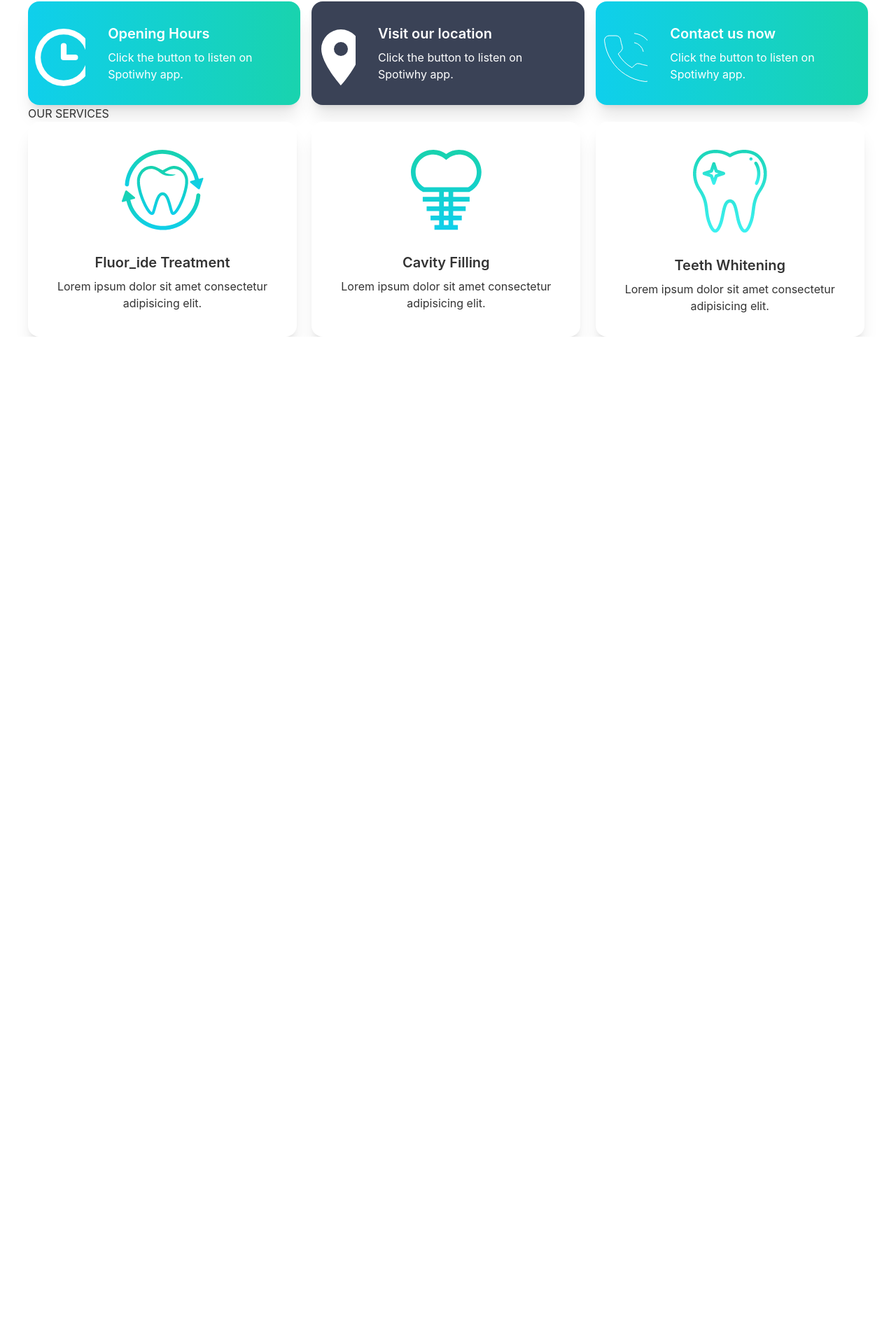
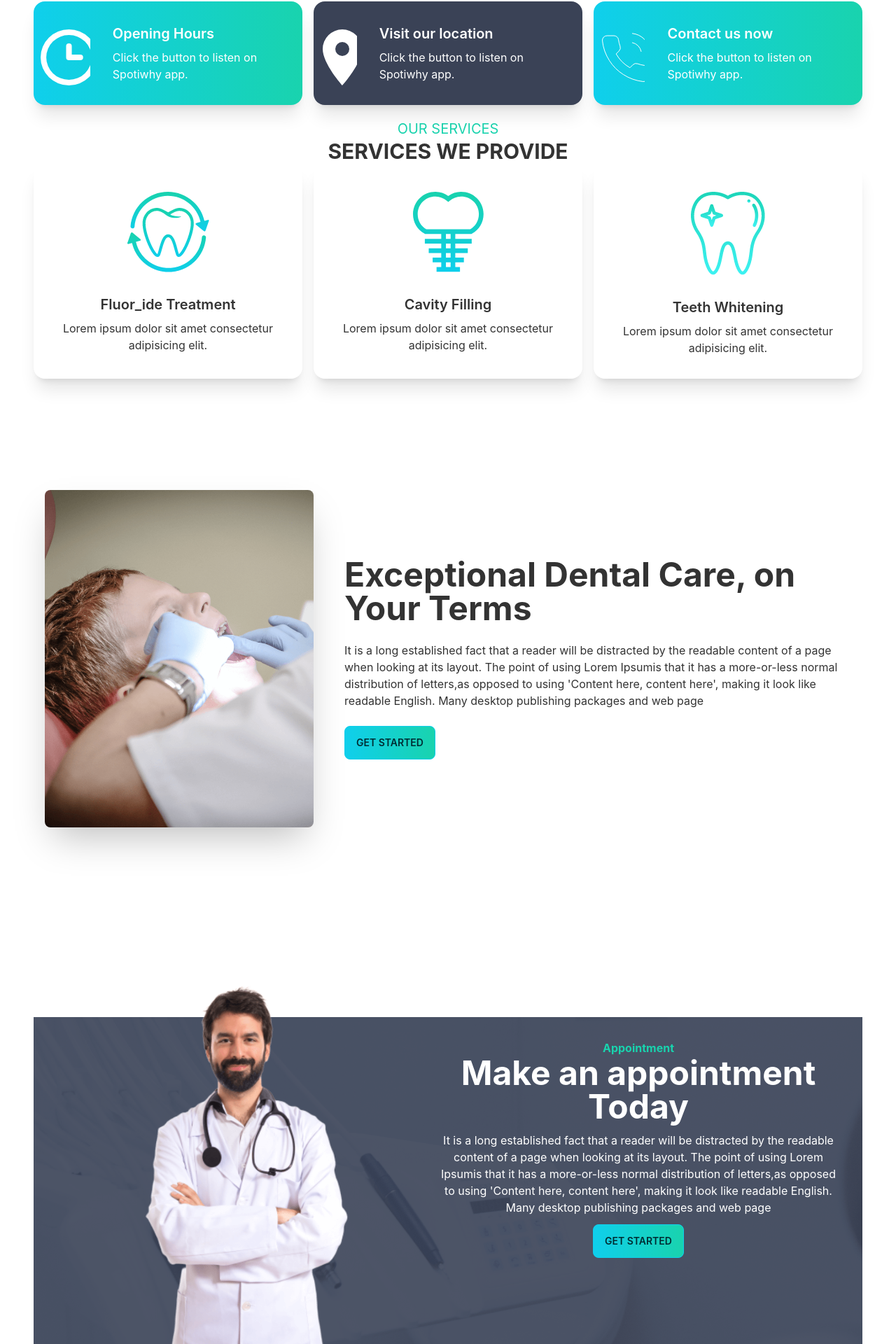
Before and after one commit to parthomalo/doctors-portal-cliend, a React (Create React App) app: page / in a window 1280 px wide. Shown: the part 862-2782 px from the top of the page at 70% size. Before the commit the page ends 1343 px from the top, so only its background shows below. Built offline with nearby package versions, Linux system fonts and the light colour scheme.

Commit message:
added appoitment data input

```diff
--- /dev/null
+++ b/src/Pages/Home/Appointment.js
@@ -0,0 +1,25 @@
+import React from 'react';
+import doctor from '../../assets/images/doctor.png'
+import Button from '../Shared/Button';
+import appointment from '../../assets/images/appointment.png'
+const Appointment = () => {
+    return (
+        <section style={{
+            background: `url(${appointment})`
+        }} className='flex w-100 mt-28'>
+
+            <div className='flex-1 hidden lg:block'>
+                <img className='mt-[-100px]' src={doctor} alt="" />
+            </div>
+
+            <div className='flex-1 mt-8 mr-8 sm:text-center '>
+                <h1 className='text-secondary font-bold'>Appointment</h1>
+                <h1 className='text-white text-5xl font-bold'>Make an appointment Today</h1>
+                <p className='text-white mt-3 mb-3'>It is a long established fact that a reader will be distracted by the readable content of a page when looking at its layout. The point of using Lorem Ipsumis that it has a more-or-less normal distribution of letters,as opposed to using 'Content here, content here', making it look like readable English. Many desktop publishing packages and web page</p>
+                <Button>GET STARTED</Button>
+            </div>
+        </section>
+    );
+};
+
+export default Appointment;
--- a/src/Pages/Home/Banner.js
+++ b/src/Pages/Home/Banner.js
@@ -3,14 +3,14 @@
 import Button from '../Shared/Button';
 const Banner = () => {
     return (
-        <div class="hero min-h-screen">
-        <div class="hero-content flex-col lg:flex-row-reverse">
-          <img src={chair}  class="max-w-sm rounded-lg shadow-2xl" />
+        <div className="hero min-h-screen">
+        <div className="hero-content flex-col lg:flex-row-reverse">
+          <img src={chair}  className="max-w-sm rounded-lg shadow-2xl" />
           <div>
-            <h1 class="text-5xl font-bold">Your New Smile Starts Here</h1>
-            <p class="py-6">Lorem, ipsum dolor sit amet consectetur adipisicing elit. Quaerat pariatur ab nesciunt molestiae est laudantium, consectetur non dignissimos autem quisquam aperiam quis beatae accusantium, aliquid commodi sint molestias. Ipsa, fuga!
+            <h1 className="text-5xl font-bold">Your New Smile Starts Here</h1>
+            <p className="py-6">Lorem, ipsum dolor sit amet consectetur adipisicing elit. Quaerat pariatur ab nesciunt molestiae est laudantium, consectetur non dignissimos autem quisquam aperiam quis beatae accusantium, aliquid commodi sint molestias. Ipsa, fuga!
             </p>
-            <Button></Button>
+            <Button> GET STARTED</Button>
           </div>
         </div>
       </div>
--- /dev/null
+++ b/src/Pages/Home/Exceptional.js
@@ -0,0 +1,19 @@
+import React from 'react';
+import treatment from '../../assets/images/treatment.png'
+import Button from '../Shared/Button';
+const Exceptional = () => {
+    return (
+        <div className="hero min-h-screen px-13 ">
+            <div className="hero-content flex-col lg:flex-row gap-5">
+                <img src={treatment} className="max-w-sm rounded-lg shadow-2xl mr-6 " />
+                <div>
+                    <h1 className="text-5xl font-bold">Exceptional Dental Care, on Your Terms</h1>
+                    <p className="py-6">It is a long established fact that a reader will be distracted by the readable content of a page when looking at its layout. The point of using Lorem Ipsumis that it has a more-or-less normal distribution of letters,as opposed to using 'Content here, content here', making it look like readable English. Many desktop publishing packages and web page</p>
+                    <Button> GET STARTED</Button>
+                </div>
+            </div>
+        </div>
+    );
+};
+
+export default Exceptional;
--- a/src/Pages/Home/Home.js
+++ b/src/Pages/Home/Home.js
@@ -1,14 +1,18 @@
 import React from 'react';
+import Appointment from './Appointment';
 import Banner from './Banner';
+import Exceptional from './Exceptional';
 import Info from './Info';
 import Services from './Services';
 
 const Home = () => {
     return (
-        <div className='mx-10 '>
+        <div className='px-12  '>
            <Banner></Banner>
            <Info></Info>
            <Services></Services>
+           <Exceptional></Exceptional>
+           <Appointment></Appointment>
         </div>
     );
 };
--- a/src/Pages/Home/Info.js
+++ b/src/Pages/Home/Info.js
@@ -6,7 +6,7 @@
 
 const Info = () => {
     return (
-        <div className='grid lg:grid-cols-3 sm:grid-cols-1 md:grid-cols-2 gap-4 '>
+        <div className='grid lg:grid-cols-3 sm:grid-cols-1 md:grid-cols-2 gap-4 justify-center '>
             <InfoCard bgColor={'bg-gradient-to-r from-primary to-secondary'} title={'Opening Hours'} img={clock}></InfoCard>
             <InfoCard bgColor={'bg-accent'} title={'Visit our location'} img={marker}></InfoCard>
             <InfoCard bgColor={'bg-gradient-to-r from-primary to-secondary'} title={'Contact us now'} img={phone}></InfoCard>
--- a/src/Pages/Home/InfoCard.js
+++ b/src/Pages/Home/InfoCard.js
@@ -2,13 +2,13 @@
 
 const InfoCard = ({img, title, bgColor}) => {
     return (
-        <div class={`card lg:card-side ${bgColor} shadow-xl`}>
+        <div className={`card lg:card-side ${bgColor} shadow-xl`}>
             <figure>
                 <img className='ml-5 sm:mt-5 md:mt-3 ' height={86} width={86} src={img} alt="Album" />
 
             </figure>
-            <div class="card-body text-white">
-                <h2 class="card-title">{title}</h2>
+            <div className="card-body text-white">
+                <h2 className="card-title">{title}</h2>
                 <p>Click the button to listen on Spotiwhy app.</p>
 
             </div>
--- a/src/Pages/Home/Service.js
+++ b/src/Pages/Home/Service.js
@@ -3,15 +3,16 @@
 const Service = ({ service }) => {
     const { img, name, description } = service;
     return (
-        <div class="card w-96 bg-base-100 shadow-xl">
-            <figure class="px-10 pt-10">
-                <img src={img} alt="Shoes" class="rounded-xl" />
+        <div className="card w-96 bg-base-100 shadow-xl">
+            <figure className="px-10 pt-10">
+                <img src={img} alt="Shoes" className="rounded-xl" />
             </figure>
-            <div class="card-body items-center text-center">
-                <h2 class="card-title">{name}</h2>
+            <div className="card-body items-center text-center">
+                <h2 className="card-title">{name}</h2>
                 <p>{description}</p>
 
             </div>
+
         </div>
     );
 };
--- a/src/Pages/Home/Services.js
+++ b/src/Pages/Home/Services.js
@@ -25,8 +25,9 @@
         },
     ]
     return (
-        <div>
-            <h1 className='color-primary'>OUR SERVICES </h1>
+        <section className='mt-5'>
+            <h3 className='text-secondary text-xl  text-center sm:text-center'>OUR SERVICES </h3>
+            <h1 className='color-primary text-center uppercase font-bold sm:text-center text-3xl'>Services We Provide </h1>
             <div className='grid lg:grid-cols-3 sm:grid-cols-1 md:grid-cols-2 gap-4'>
 
                 {
@@ -36,7 +37,7 @@
                     ></Service>)
                 }
             </div>
-        </div>
+        </section>
     );
 };
 
--- a/src/Pages/Shared/Button.js
+++ b/src/Pages/Shared/Button.js
@@ -1,9 +1,9 @@
 import React from 'react';
 
-const Button = () => {
+const Button = ({children}) => {
     return (
         <div>
-             <button class="btn btn-primary bg-gradient-to-r from-primary to-secondary">Get Started</button>
+             <button className="btn btn-primary bg-gradient-to-r from-primary to-secondary">{children}</button>
         </div>
     );
 };
```
